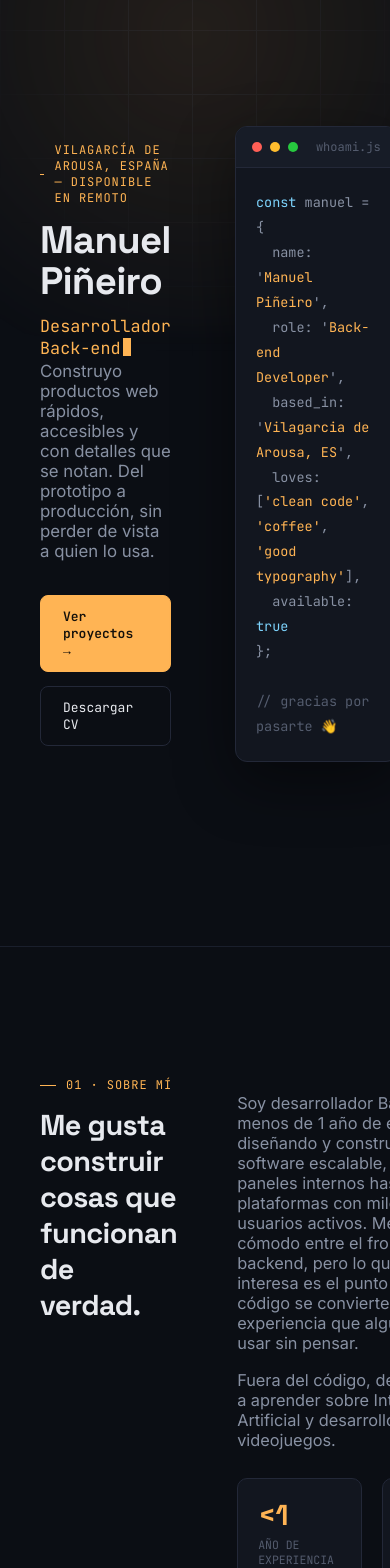
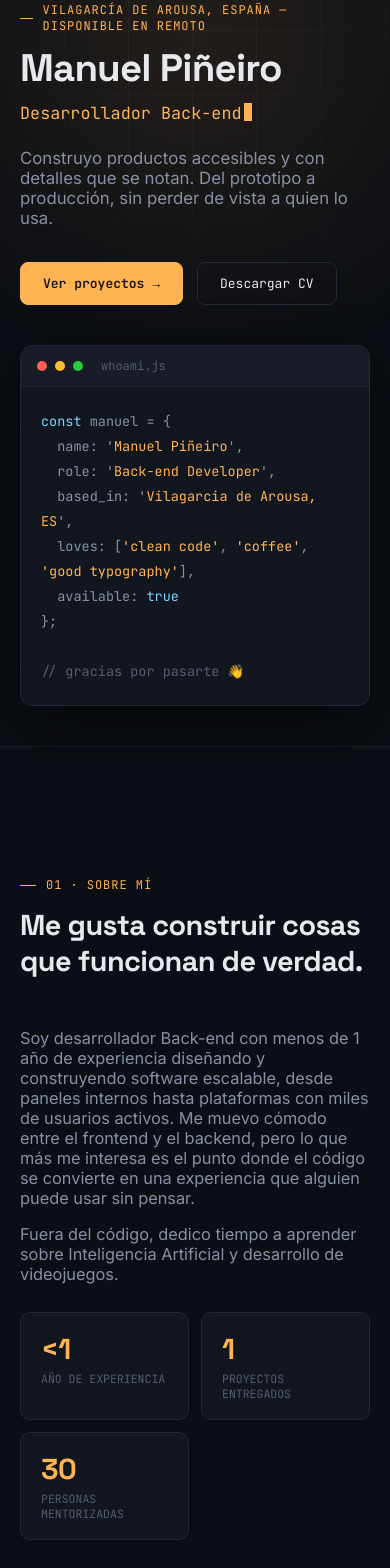
Before and after one commit to pvmanuel8/pvmanuel8.github.io, a React (Vite) app: page / in a window 390 px wide. Shown: the part 98-1666 px from the top of the page. Built offline with nearby package versions, Linux system fonts and the light colour scheme.

Commit message:
Make portfolio fully responsive for mobile and tablet

```diff
--- a/src/components/sections/AboutSection.jsx
+++ b/src/components/sections/AboutSection.jsx
@@ -12,6 +12,7 @@ export default function AboutSection({ sectionRef }) {
     <section
       id="about"
       ref={sectionRef}
+      className="pf-section"
       style={{
         maxWidth: 1120,
         margin: "0 auto",
@@ -19,7 +20,7 @@ export default function AboutSection({ sectionRef }) {
         borderTop: "1px solid var(--border-soft)",
       }}
     >
-      <div style={{ display: "grid", gridTemplateColumns: "0.9fr 1.1fr", gap: 60 }}>
+      <div className="pf-about-grid" style={{ display: "grid", gridTemplateColumns: "0.9fr 1.1fr", gap: 60 }}>
         {/* Columna Izquierda: Encabezado */}
         <Reveal>
           <div className="pf-eyebrow">01 · Sobre mí</div>
@@ -38,7 +39,7 @@ export default function AboutSection({ sectionRef }) {
           </p>
 
           {/* Cuadrícula de tarjetas con métricas destacadas */}
-          <div style={{ display: "grid", gridTemplateColumns: "1fr 1fr", gap: 20, marginTop: 28 }}>
+          <div className="pf-stats-grid" style={{ display: "grid", gridTemplateColumns: "1fr 1fr", gap: 20, marginTop: 28 }}>
             {STATS.map((stat) => (
               <div
                 key={stat.label}
--- a/src/components/sections/ContactSection.jsx
+++ b/src/components/sections/ContactSection.jsx
@@ -12,6 +12,7 @@ export default function ContactSection({ sectionRef }) {
       <section
         id="contact"
         ref={sectionRef}
+        className="pf-section"
         style={{
           maxWidth: 1120,
           margin: "0 auto",
@@ -40,7 +41,7 @@ export default function ContactSection({ sectionRef }) {
           </p>
 
           {/* Enlaces de contacto y redes sociales */}
-          <div style={{ marginTop: 32, display: "flex", gap: 16, justifyContent: "center", flexWrap: "wrap" }}>
+          <div className="pf-contact-links" style={{ marginTop: 32, display: "flex", gap: 16, justifyContent: "center", flexWrap: "wrap" }}>
             <a href="mailto:pvmanuel8@gmail.com" className="pf-btn pf-btn-primary">
               pvmanuel8@gmail.com
             </a>
@@ -56,7 +57,7 @@ export default function ContactSection({ sectionRef }) {
 
       {/* Pie de página (Footer) */}
       <footer
-        className="pf-mono"
+        className="pf-mono pf-footer"
         style={{
           padding: "30px 40px",
           display: "flex",
--- a/src/components/sections/EducationSection.jsx
+++ b/src/components/sections/EducationSection.jsx
@@ -12,6 +12,7 @@ export default function EducationSection({ sectionRef }) {
     <section
       id="edu"
       ref={sectionRef}
+      className="pf-section"
       style={{
         maxWidth: 1120,
         margin: "0 auto",
--- a/src/components/sections/ExperienceSection.jsx
+++ b/src/components/sections/ExperienceSection.jsx
@@ -12,6 +12,7 @@ export default function ExperienceSection({ sectionRef }) {
     <section
       id="exp"
       ref={sectionRef}
+      className="pf-section"
       style={{
         maxWidth: 1120,
         margin: "0 auto",
--- a/src/components/sections/HeroSection.jsx
+++ b/src/components/sections/HeroSection.jsx
@@ -51,6 +51,7 @@ export default function HeroSection({ sectionRef, scrollToSection }) {
     <section
       id="hero"
       ref={sectionRef}
+      className="pf-hero pf-section"
       style={{
         maxWidth: 1120,
         margin: "0 auto",
@@ -61,7 +62,7 @@ export default function HeroSection({ sectionRef, scrollToSection }) {
         justifyContent: "center",
       }}
     >
-      <div style={{ display: "grid", gridTemplateColumns: "1.1fr 0.9fr", gap: 64, alignItems: "center" }}>
+      <div className="pf-hero-grid" style={{ display: "grid", gridTemplateColumns: "1.1fr 0.9fr", gap: 64, alignItems: "center" }}>
         <div>
           {/* Ubicación y estado laboral */}
           <div className="pf-eyebrow">Vilagarcía de Arousa, España — disponible en remoto</div>
@@ -79,7 +80,7 @@ export default function HeroSection({ sectionRef, scrollToSection }) {
 
           {/* Resumen o biografía corta */}
           <p style={{ marginTop: 22, color: "var(--text-muted)", fontSize: "1.05rem", maxWidth: "46ch" }}>
-            Construyo productos web rápidos, accesibles y con detalles que se notan. Del prototipo a producción, sin perder de vista a quien lo usa.
+            Construyo productos accesibles y con detalles que se notan. Del prototipo a producción, sin perder de vista a quien lo usa.
           </p>
 
           {/* Botones de acción directos */}
--- a/src/components/sections/StackSection.jsx
+++ b/src/components/sections/StackSection.jsx
@@ -12,6 +12,7 @@ export default function StackSection({ sectionRef }) {
     <section
       id="stack"
       ref={sectionRef}
+      className="pf-section"
       style={{
         maxWidth: 1120,
         margin: "0 auto",
@@ -27,7 +28,7 @@ export default function StackSection({ sectionRef }) {
       </Reveal>
 
       {/* Grid de 3 columnas para cada grupo de tecnologías */}
-      <div style={{ display: "grid", gridTemplateColumns: "repeat(3,1fr)", gap: 24, marginTop: 36 }}>
+      <div className="pf-stack-grid" style={{ display: "grid", gridTemplateColumns: "repeat(3,1fr)", gap: 24, marginTop: 36 }}>
         {STACK_GROUPS.map((group) => (
           <Reveal key={group.category}>
             <div
--- a/src/styles/portfolio.css
+++ b/src/styles/portfolio.css
@@ -206,7 +206,11 @@
   transform: translateX(4px);
 }
 
-/* Diseños responsivos para móviles y tablets */
+/* ==========================================
+   DISEÑOS RESPONSIVOS PARA TABLETS Y MÓVILES
+   ========================================== */
+
+/* Tablets y pantallas medianas (hasta 900px) */
 @media (max-width: 900px) {
   .pf-gutter {
     display: none !important;
@@ -217,11 +221,67 @@
   .pf-nav {
     left: 0 !important;
   }
+
+  /* Hero: de 2 columnas a 1 columna */
+  .pf-hero-grid {
+    grid-template-columns: 1fr !important;
+    gap: 40px !important;
+  }
+
+  /* Sobre mí: de 2 columnas a 1 columna */
+  .pf-about-grid {
+    grid-template-columns: 1fr !important;
+    gap: 32px !important;
+  }
+
+  /* Stack: de 3 columnas a 1 columna */
+  .pf-stack-grid {
+    grid-template-columns: 1fr !important;
+  }
 }
 
+/* Móviles (hasta 700px) */
 @media (max-width: 700px) {
   .pf-navlinks {
     display: none !important;
+  }
+
+  /* Reducir padding general de las secciones */
+  .pf-section {
+    padding-left: 20px !important;
+    padding-right: 20px !important;
+  }
+
+  /* Hero: ajustar padding superior y tamaño mínimo */
+  .pf-hero {
+    padding-top: 100px !important;
+    padding-bottom: 40px !important;
+    min-height: auto !important;
+  }
+
+  /* Estadísticas: mantener en 2 columnas compactas */
+  .pf-stats-grid {
+    gap: 12px !important;
+  }
+
+  /* Educación: apilar fecha debajo del título */
+  .pf-edu-item {
+    flex-direction: column !important;
+    align-items: flex-start !important;
+    gap: 8px !important;
+  }
+
+  /* Contacto: botones en columna */
+  .pf-contact-links {
+    flex-direction: column !important;
+    align-items: center !important;
+  }
+
+  /* Footer: centrar en columna */
+  .pf-footer {
+    flex-direction: column !important;
+    text-align: center !important;
+    gap: 6px !important;
   }
 }
 
```
